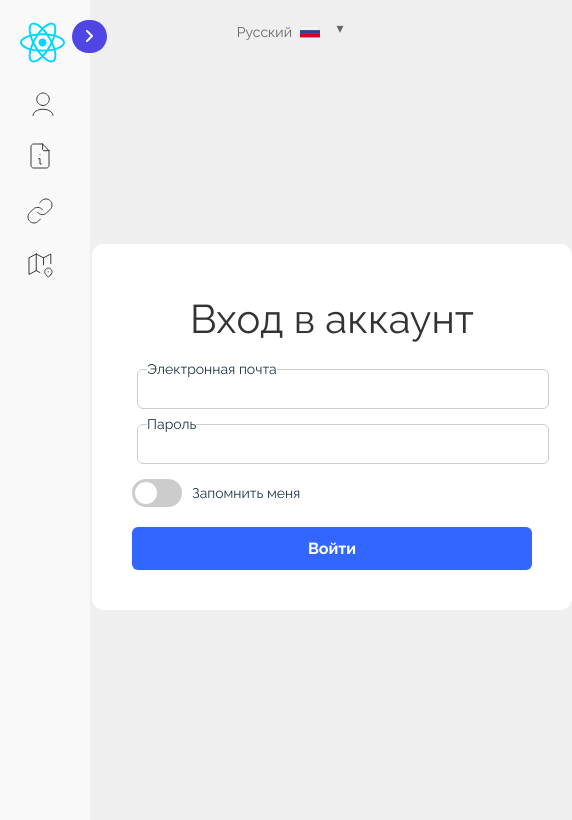
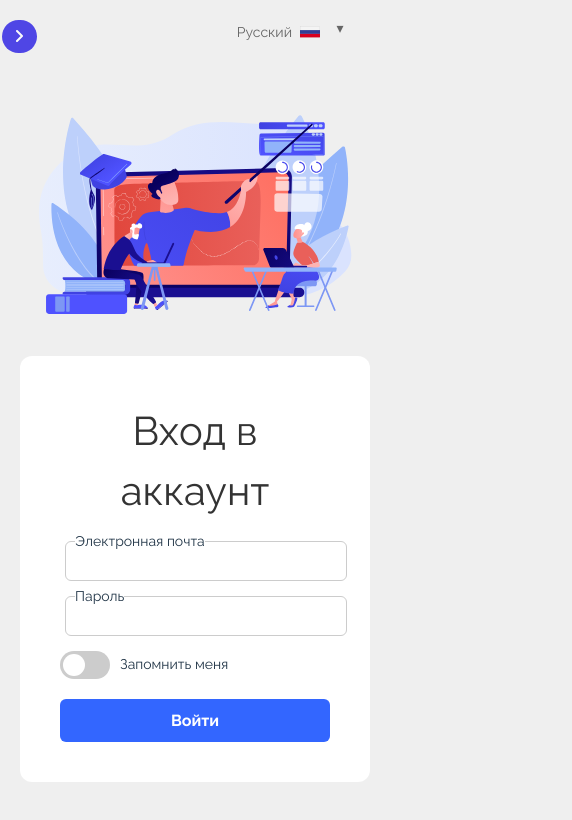
Before and after one commit to mousearthouse/Student-personal-account, a React (Vite) app: page /login in a window 390 px wide. Shown: the top 820 px of the page, 572 px wide, since content can reach past the window. Built offline with nearby package versions, Linux system fonts and the light colour scheme.

Commit message:
🍫 Login page adaptive ui

```diff
--- a/src/components/SidebarMenu/sidebarMenu.scss
+++ b/src/components/SidebarMenu/sidebarMenu.scss
@@ -25,6 +25,18 @@
     transition: right 0.3s ease;
     z-index: 1000;
 
+}
+
+@media (max-width: 900px) {
+    .sidebar {
+        left: -70px;
+        background-color: #ffffff00;
+    }
+
+    .sidebar.open {
+        left: 0px;
+        background-color: #F9F9F9;
+    }
 }
 
 .sidebar-btn {
--- a/src/pages/LoginPage/loginPage.scss
+++ b/src/pages/LoginPage/loginPage.scss
@@ -47,7 +47,6 @@
     gap: 10px;
     margin-bottom: 20px;
 }
-
 
 .checkbox-label {
     font-size: 14px;
@@ -126,3 +125,33 @@
     width: 100%;
     background-color: #FFFFFF;
 }
+
+.container {
+  display: grid;
+  grid-template-columns: repeat(12, 1fr);
+  gap: 20px;
+  margin: 5px 152px;
+}
+
+@media (max-width: 900px) {
+  .container {
+    display: flex !important;
+    flex-direction: column;
+    margin: 20px !important;
+    justify-content: center;
+    align-items: center;
+    height: 100vh;
+  }
+
+  .img-block {
+    width: 100%;
+  }
+
+  .login-box {
+    width: auto;
+  }
+
+  .login-container {
+    height: auto;
+  }
+}
```
